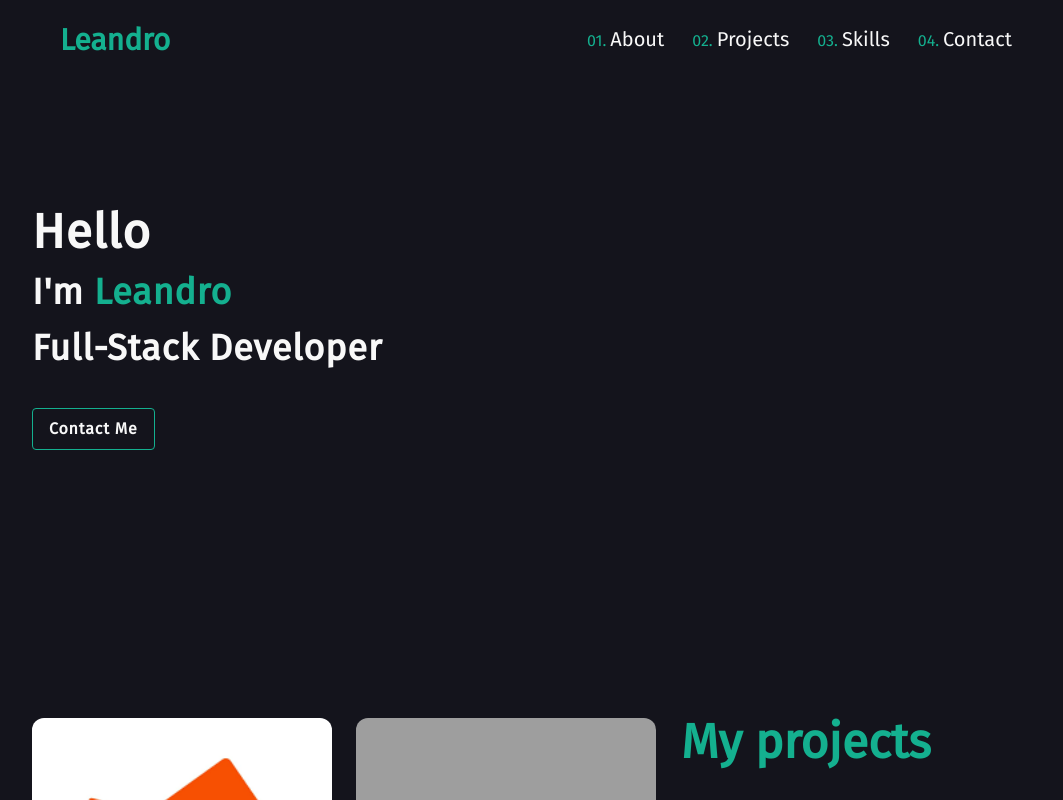
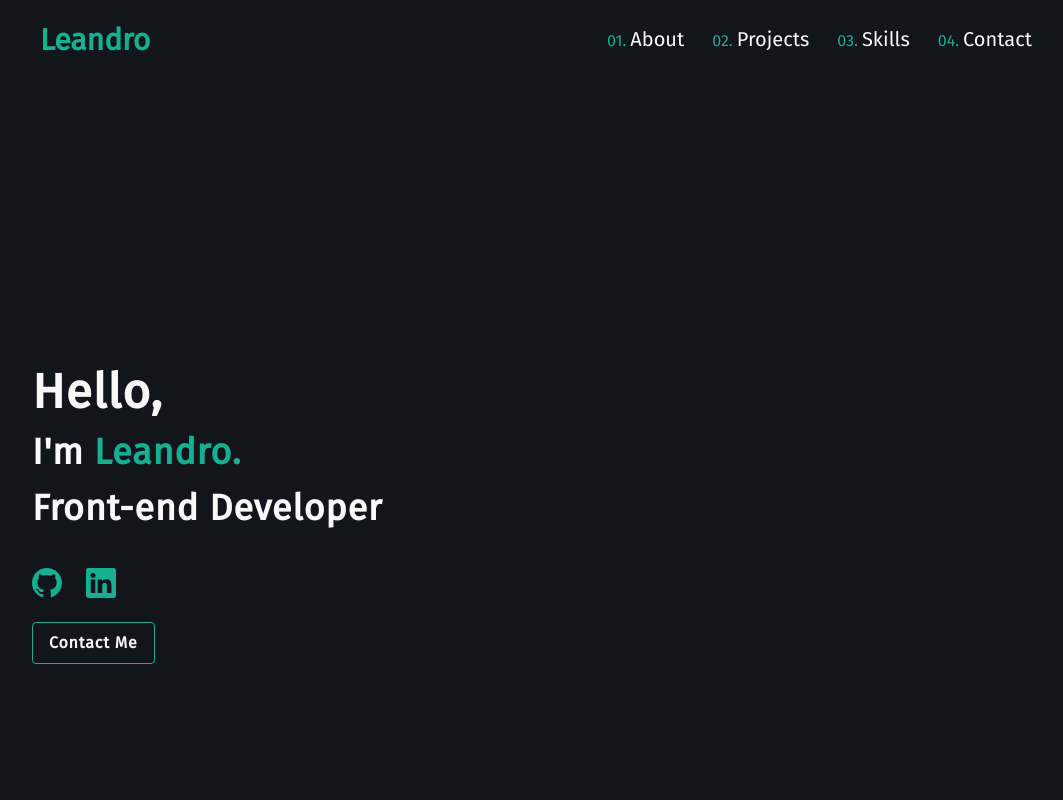
Before and after one commit to leasabus/new-portfolio, a React (Vite) app: page / in a window 1280 px wide. Shown: the top 800 px of the page, without its empty margins (108-1171 px from the left). Built offline with nearby package versions, Linux system fonts and the light colour scheme; grey boxes are pictures that could not be loaded; some icons are missing.

Commit message:
add links home

```diff
--- a/src/App.tsx
+++ b/src/App.tsx
@@ -7,8 +7,8 @@ import { Skills } from "./components/Pages/Skills/Skills";
 const App = () => {
   return (
     <>
-      <Navbar />
       <div className="flex flex-col container max-w-[1000px] h-auto gap-40 ">
+        <Navbar />
         <Home />
         <Projects />
         <Skills />
--- a/src/components/Navbar.tsx
+++ b/src/components/Navbar.tsx
@@ -14,7 +14,7 @@ export const Navbar = () => {
   };
   return (
     <>
-      <section className=" text-terciary h-[50px] md:h-[80px] w-full flex flex-row  justify-between items-center py-8 xl:px-40 md:px-20  bg-primary ">
+      <section className=" text-terciary h-[50px] md:h-[80px] w-full flex flex-row  justify-between items-center py-4  bg-primary ">
         <div className="flex flex-row items-center text-center gap-2 p-2">
           <span className="text-secondary font-bold text-3xl">Leandro</span>
           <span>
--- a/src/components/Pages/Contact/Contact.tsx
+++ b/src/components/Pages/Contact/Contact.tsx
@@ -4,7 +4,7 @@ import { ContactDescription } from "./ContactDescription";
 export const Contact = () => {
   return (
     <section id="contact">
-      <div className=" h-[500px] mt-20 md:mt-0 flex flex-col justify-center items-center md:flex-row md:justify-between md:items-start ">
+      <div className=" h-[500px] mt-20 md:mt-0 w-full flex flex-col justify-center items-center md:flex-row md:justify-between md:items-start ">
         <ContactForm />
         <ContactDescription />
       </div>
--- a/src/components/Pages/Home.tsx
+++ b/src/components/Pages/Home.tsx
@@ -1,18 +1,38 @@
+import { BsGithub, BsLinkedin } from "react-icons/bs";
+
 export const Home = () => {
   return (
     <>
       <section
-        className="text-terciary mt-32 h-[300px] flex items-center justify-center md:items-start md:justify-start flex-col tracking-wider"
+        className="text-terciary w-full mt-32 h-[300px] flex items-center justify-center md:items-start md:justify-start flex-col tracking-wider"
         id="about"
       >
-        <h1 className="text-4xl md:text-5xl font-bold">Hello</h1>
+        <h1 className="text-4xl md:text-5xl font-bold">Hello,</h1>
         <h2 className="text-3xl md:text-4xl font-bold mt-4">
-          I'm <span className="text-secondary font-bold">Leandro</span>
+          I'm <span className="text-secondary font-bold">Leandro.</span>
         </h2>
         <h2 className="text-2xl md:text-4xl font-bold mt-4">
-          Full-Stack Developer
+          Front-end Developer
         </h2>
         <h4 className="text-xl text-text mt-4"></h4>
+
+        <div className="flex flex-row items-center mt-6 gap-6 text-secondary">
+          <a
+            className="cursor-pointer hover:-translate-y-1 hover:scale-110 transition ease-in-out delay-150 hover:text-terciary"
+            href="https://github.com/leasabus"
+            target="_blank"
+          >
+            <BsGithub size={30} />
+          </a>
+
+          <a
+            className="cursor-pointer hover:-translate-y-1 hover:scale-110 transition ease-in-out delay-150 hover:text-terciary "
+            href="https://www.linkedin.com/in/leandro-sabus-a3873515a/"
+            target="_blank"
+          >
+            <BsLinkedin size={30} />
+          </a>
+        </div>
 
         <button className="mt-6 bg-transparent  font-semibold  py-2 px-4 border border-secondary hover:bg-secondary rounded">
           <a href="#contact">Contact Me</a>
--- a/src/components/Pages/Projects/Projects.tsx
+++ b/src/components/Pages/Projects/Projects.tsx
@@ -4,7 +4,7 @@ import { ProjectsGrid } from "./ProjectsGrid";
 export const Projects = () => {
   return (
     <section
-      className="text-terciary pt-[50px]  h-[700px] flex flex-col   md:flex-row md:justify-between items-center md:items-start"
+      className="text-terciary w-full pt-[50px]  h-[700px] flex flex-col   md:flex-row md:justify-between items-center md:items-start"
       id="projects"
     >
       <div className="md:hidden flex flex-col items-center text-center p-4 text-terciary">
@@ -16,7 +16,7 @@ export const Projects = () => {
           <span className="text-2xl">projects I've working on.</span>
         </div>
       </div>
-      <div className="grid grid-cols-2 gap-2 md:gap-6">
+      <div className="grid mt-6 md:m-0 grid-cols-2 gap-2 md:gap-6">
         {proyects.map((proyect) => (
           <ProjectsGrid key={proyect.id} proyectData={proyect} />
         ))}
--- a/src/components/Pages/Skills/Skills.tsx
+++ b/src/components/Pages/Skills/Skills.tsx
@@ -4,7 +4,7 @@ import { SkillsGrid } from "./SkillsGrid";
 export const Skills = () => {
   return (
     <section id="skills">
-      <div className=" h-[400px] md:h-[300px] mt-40  flex flex-col justify-center items-center  md:flex-row md:justify-between md:items-start ">
+      <div className=" h-[400px] md:h-[300px] sm:mt-60 md:mt-40  flex flex-col justify-center items-center w-full  md:flex-row md:justify-between md:items-start ">
         <SkillsDescription />
         <SkillsGrid />
       </div>
```
